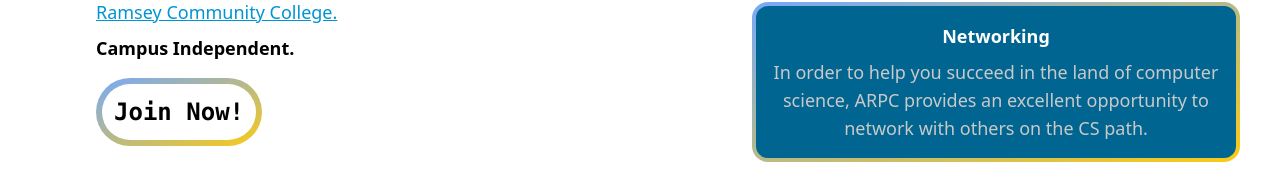
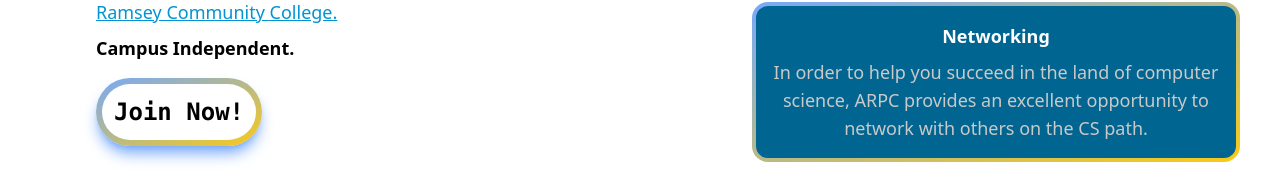
Before and after one commit to SqmL1/ProgrammingClub, a Nuxt app: page / in a window 1280 px wide. Shown: the part 586-778 px from the top of the page. Built offline with nearby package versions, Linux system fonts and the light colour scheme.

Commit message:
misc changes

```diff
--- a/pages/index.vue
+++ b/pages/index.vue
@@ -32,7 +32,7 @@ useHead({
       <p class="font-bold text-lg lg:text-lg mt-2 w-fit">Campus Independent.</p>
       <!--Join Now button-->
     <NuxtLink to="/join">
-      <div class="p-1.5 bg-gradient-to-tl to-blue-400 from-yellow-300 w-fit rounded-full mt-4">
+      <div class="p-1.5 bg-gradient-to-tl to-blue-400 from-yellow-300 w-fit rounded-full mt-4 shadow-blue-400 shadow-lg">
         <button class="bg-white text-black text-2xl position left-6 right-6 w-fit max-w-fit p-3 rounded-full font-bold font-mono"> Join Now!</button>
       </div>
     </NuxtLink>
--- a/pages/join.vue
+++ b/pages/join.vue
@@ -49,7 +49,5 @@ useHead({
 
         <h1></h1>
 
-
-
    </div>
 </template>
```
